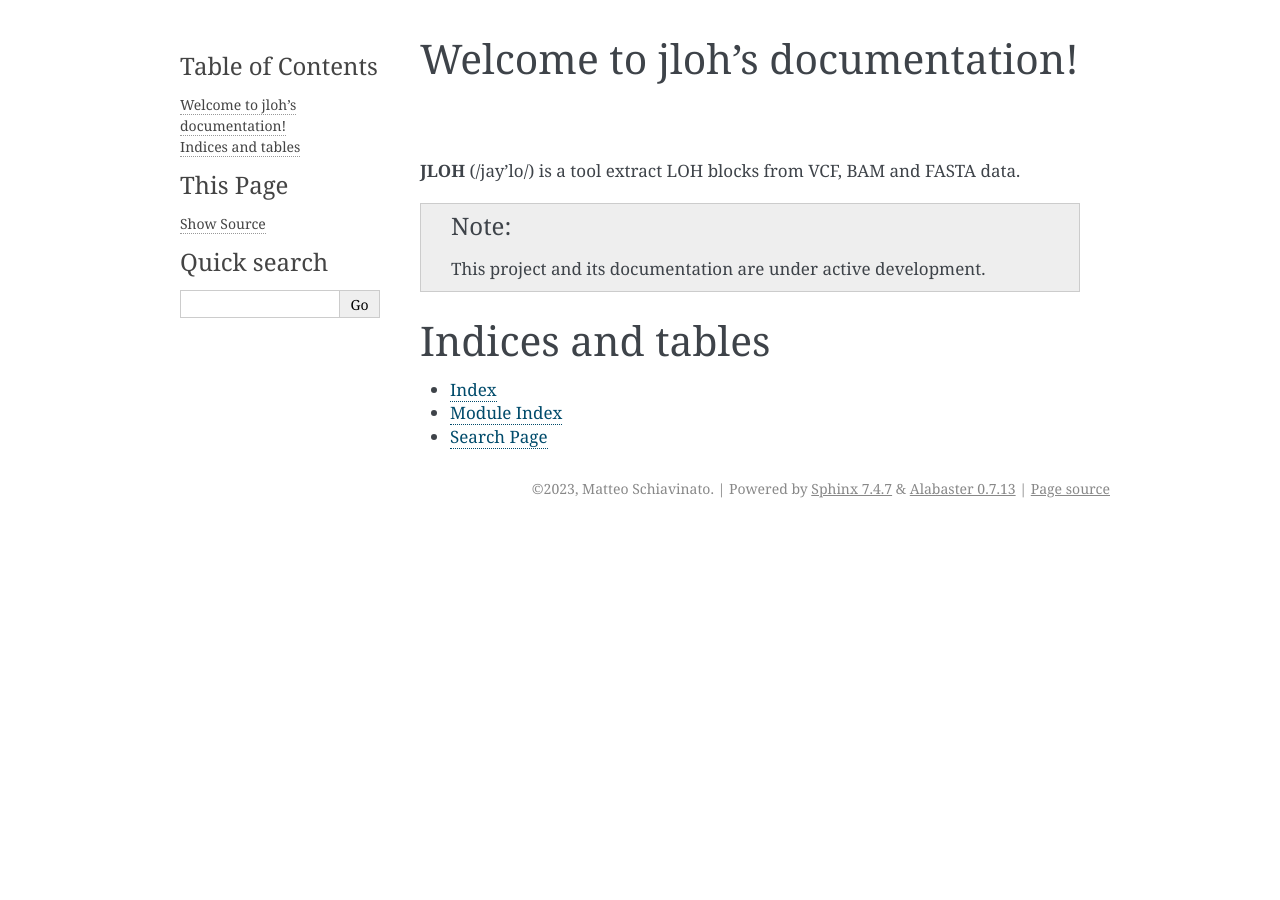
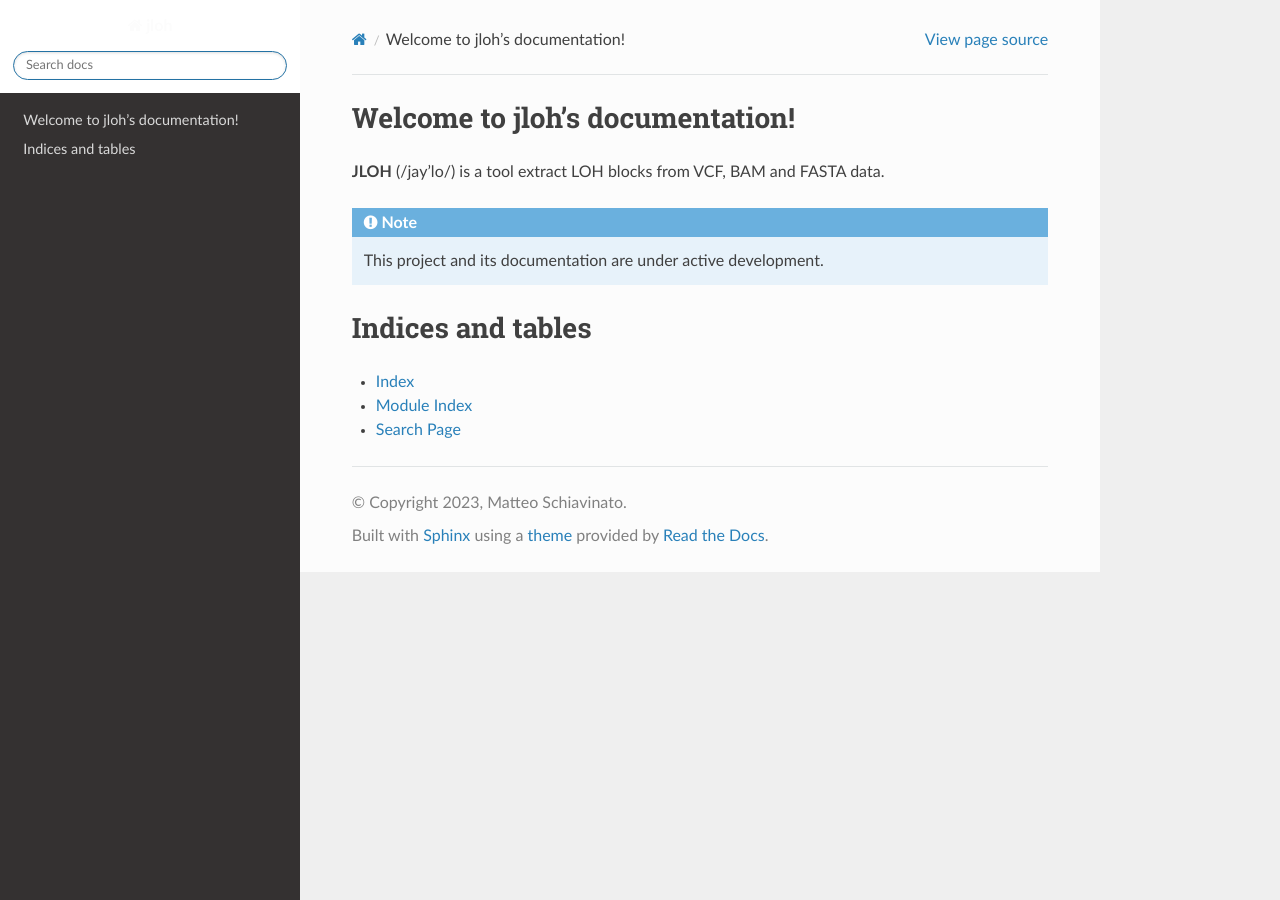
Before and after one commit to Gabaldonlab/jloh, a Sphinx documentation site: the page built from docs/source/index.rst, in a window 1280 px wide. Built offline with Sphinx 7.4.7 and the Read the Docs theme 2.0.0, drawn with Linux system fonts in a browser that asks for light colours.

Commit message:
Fixed issue with Sphinx

```diff
--- a/docs/requirements.txt
+++ b/docs/requirements.txt
@@ -1,4 +1,5 @@
 # Defining the exact versions
 sphinx==7.2.4
+sphinx-rtd-theme==1.3.0
 readthedocs-sphinx-search==0.3.1
 myst-parser==2.0.0
--- a/docs/source/conf.py
+++ b/docs/source/conf.py
@@ -14,7 +14,9 @@
 # -- General configuration ---------------------------------------------------
 # https://www.sphinx-doc.org/en/master/usage/configuration.html#general-configuration
 
-extensions = []
+extensions = [
+    'sphinx_rtd_theme',
+]
 
 templates_path = ['_templates']
 exclude_patterns = []
@@ -24,5 +26,22 @@
 # -- Options for HTML output -------------------------------------------------
 # https://www.sphinx-doc.org/en/master/usage/configuration.html#options-for-html-output
 
-html_theme = 'alabaster'
+html_theme = 'sphinx_rtd_theme'
 html_static_path = ['_static']
+
+html_theme_options = {
+    'analytics_id': 'G-XXXXXXXXXX',  #  Provided by Google in your dashboard
+    'analytics_anonymize_ip': False,
+    'logo_only': False,
+    'display_version': True,
+    'prev_next_buttons_location': 'bottom',
+    'style_external_links': False,
+    'vcs_pageview_mode': '',
+    'style_nav_header_background': 'white',
+    # Toc options
+    'collapse_navigation': True,
+    'sticky_navigation': True,
+    'navigation_depth': 4,
+    'includehidden': True,
+    'titles_only': False
+}
```
